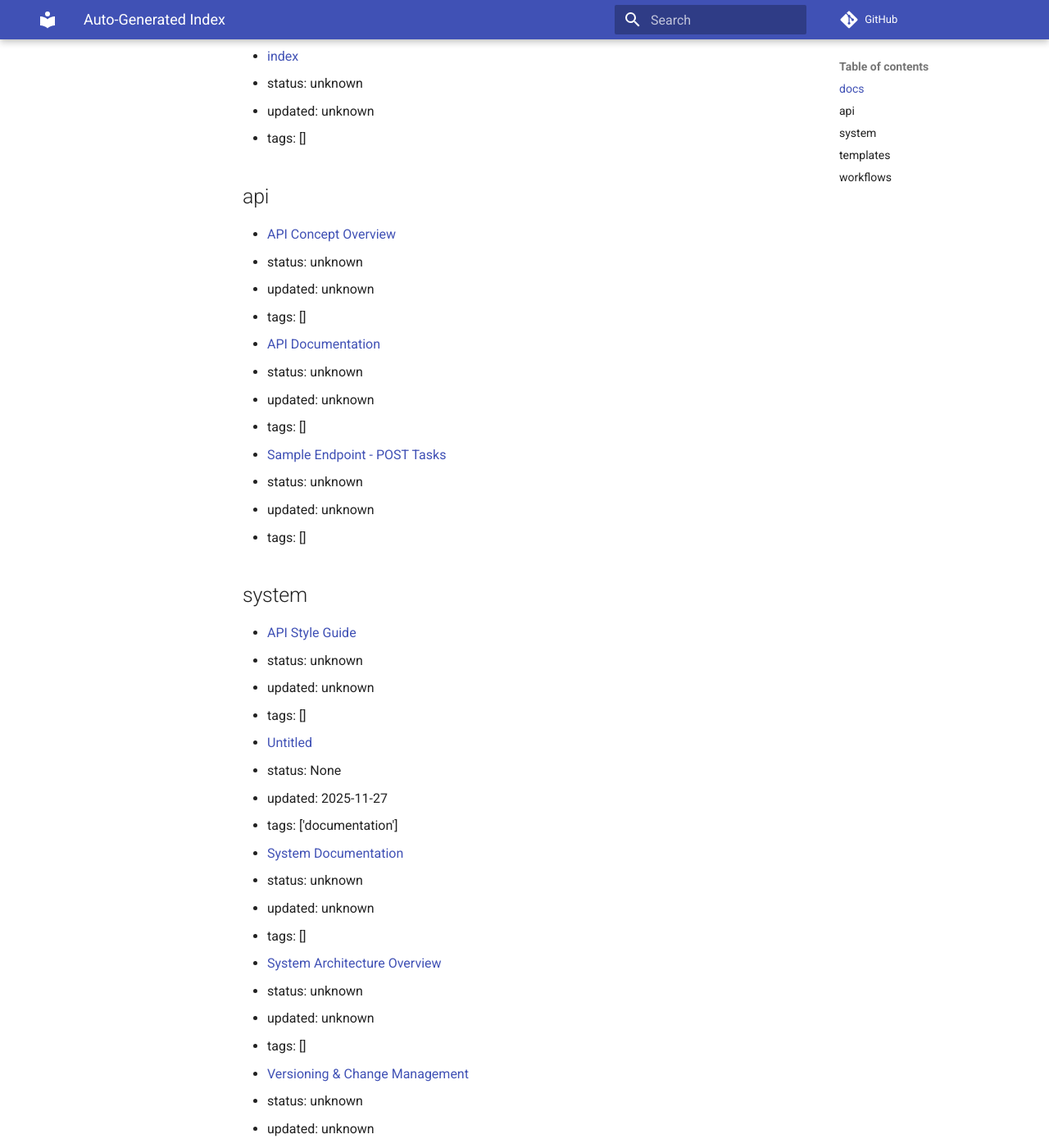
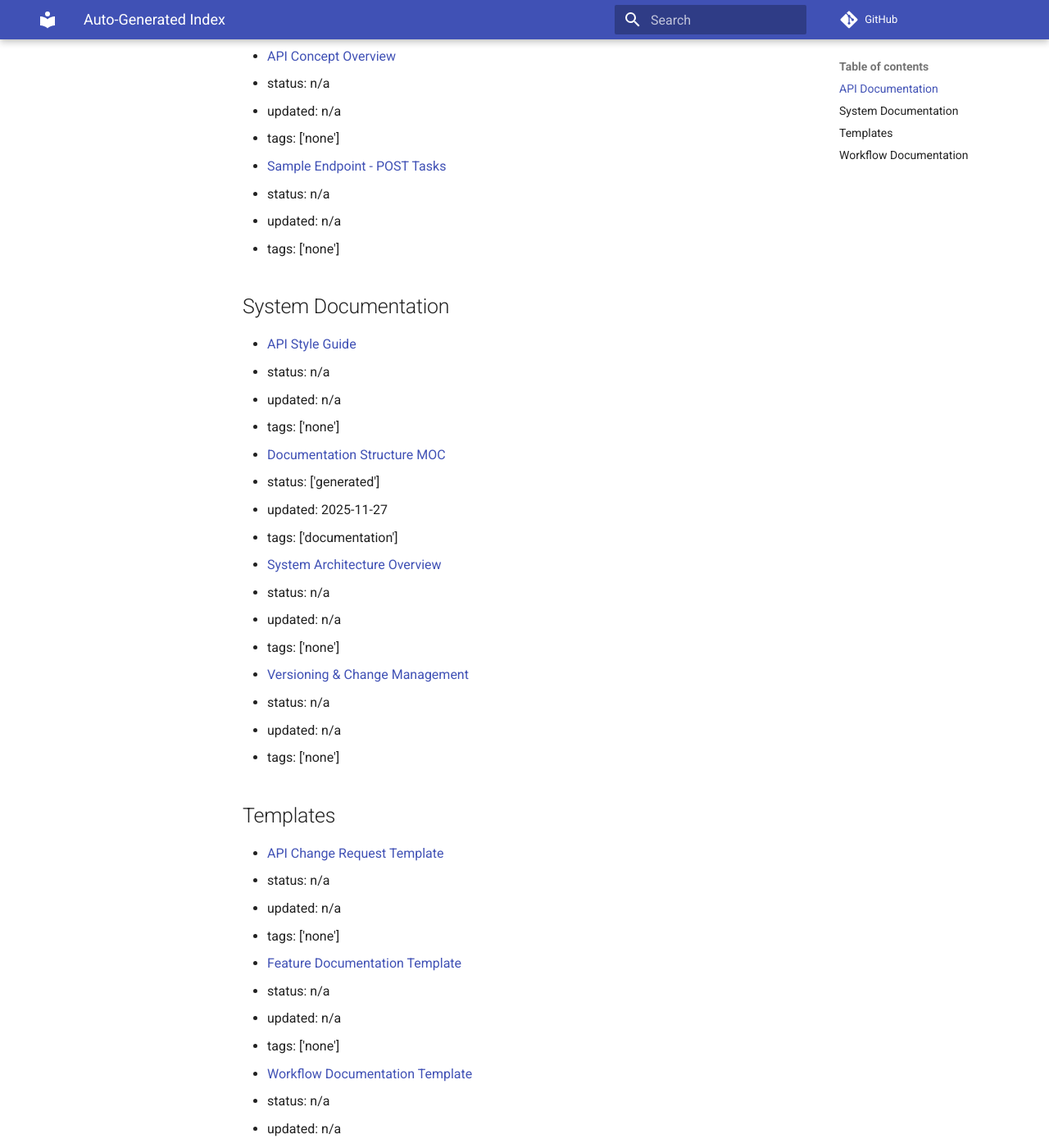
Before and after one commit to Giulia007/obsidian-docsystem, an MkDocs documentation site: the page built from docs/system/auto-index.md, in a window 1280 px wide and 1400 px high, scrolled down 223 px. Shown: the whole window at 82% size. Built offline with MkDocs 1.6.1 and Material for MkDocs 9.7.7, drawn with Linux system fonts in a browser that asks for light colours; comment, search, counter and statistics services are not loaded; some of the changed text lies outside the part shown.

Commit message:
feat(automation): polish metadata extractor and improve frontmatter parsing

```diff
--- a/docs/system/auto-index.md
+++ b/docs/system/auto-index.md
@@ -6,80 +6,58 @@ status: generated
 
 # Documentation Index (auto-generated)
 
-## docs
-- [index](../index.md)
-  - status: unknown
-  - updated: unknown
-  - tags: []
+## API Documentation
+- [API Concept Overview](../api/API Concept Overview.md)
+  - status: n/a
+  - updated: n/a
+  - tags: ['none']
+- [Sample Endpoint - POST Tasks](../api/Sample Endpoint - POST Tasks.md)
+  - status: n/a
+  - updated: n/a
+  - tags: ['none']
 
-## api
-- [API Concept Overview](../api/API Concept Overview.md)
-  - status: unknown
-  - updated: unknown
-  - tags: []
-- [API Documentation](../api/index.md)
-  - status: unknown
-  - updated: unknown
-  - tags: []
-- [Sample Endpoint - POST Tasks](../api/Sample Endpoint - POST Tasks.md)
-  - status: unknown
-  - updated: unknown
-  - tags: []
-
-## system
+## System Documentation
 - [API Style Guide](../system/API Style Guide.md)
-  - status: unknown
-  - updated: unknown
-  - tags: []
-- [Untitled](../system/Documentation Structure MOC.md)
-  - status: None
+  - status: n/a
+  - updated: n/a
+  - tags: ['none']
+- [Documentation Structure MOC](../system/Documentation Structure MOC.md)
+  - status: ['generated']
   - updated: 2025-11-27
   - tags: ['documentation']
-- [System Documentation](../system/index.md)
-  - status: unknown
-  - updated: unknown
-  - tags: []
 - [System Architecture Overview](../system/System Architecture Overview.md)
-  - status: unknown
-  - updated: unknown
-  - tags: []
+  - status: n/a
+  - updated: n/a
+  - tags: ['none']
 - [Versioning & Change Management](../system/Versioning & Change Management.md)
-  - status: unknown
-  - updated: unknown
-  - tags: []
+  - status: n/a
+  - updated: n/a
+  - tags: ['none']
 
-## templates
+## Templates
 - [API Change Request Template](../templates/API Change Request Template.md)
-  - status: unknown
-  - updated: unknown
-  - tags: []
+  - status: n/a
+  - updated: n/a
+  - tags: ['none']
 - [Feature Documentation Template](../templates/Feature Documentation Template.md)
-  - status: unknown
-  - updated: unknown
-  - tags: []
-- [Templates](../templates/index.md)
-  - status: unknown
-  - updated: unknown
-  - tags: []
+  - status: n/a
+  - updated: n/a
+  - tags: ['none']
 - [Workflow Documentation Template](../templates/Workflow Documentation Template.md)
-  - status: unknown
-  - updated: unknown
-  - tags: []
+  - status: n/a
+  - updated: n/a
+  - tags: ['none']
 
-## workflows
+## Workflow Documentation
 - [Authoring Workflow](../workflows/Authoring Workflow.md)
-  - status: unknown
-  - updated: unknown
-  - tags: []
+  - status: n/a
+  - updated: n/a
+  - tags: ['none']
 - [Branching & Git Workflow](../workflows/Branching & Git Workflow.md)
-  - status: unknown
-  - updated: unknown
-  - tags: []
-- [Workflows](../workflows/index.md)
-  - status: unknown
-  - updated: unknown
-  - tags: []
+  - status: n/a
+  - updated: n/a
+  - tags: ['none']
 - [Publishing Workflow](../workflows/Publishing Workflow.md)
-  - status: unknown
-  - updated: unknown
-  - tags: []
+  - status: n/a
+  - updated: n/a
+  - tags: ['none']
```
Also changed, not shown: docs/system/Documentation Structure MOC.md (+1 -1 lines), 2 other files.
